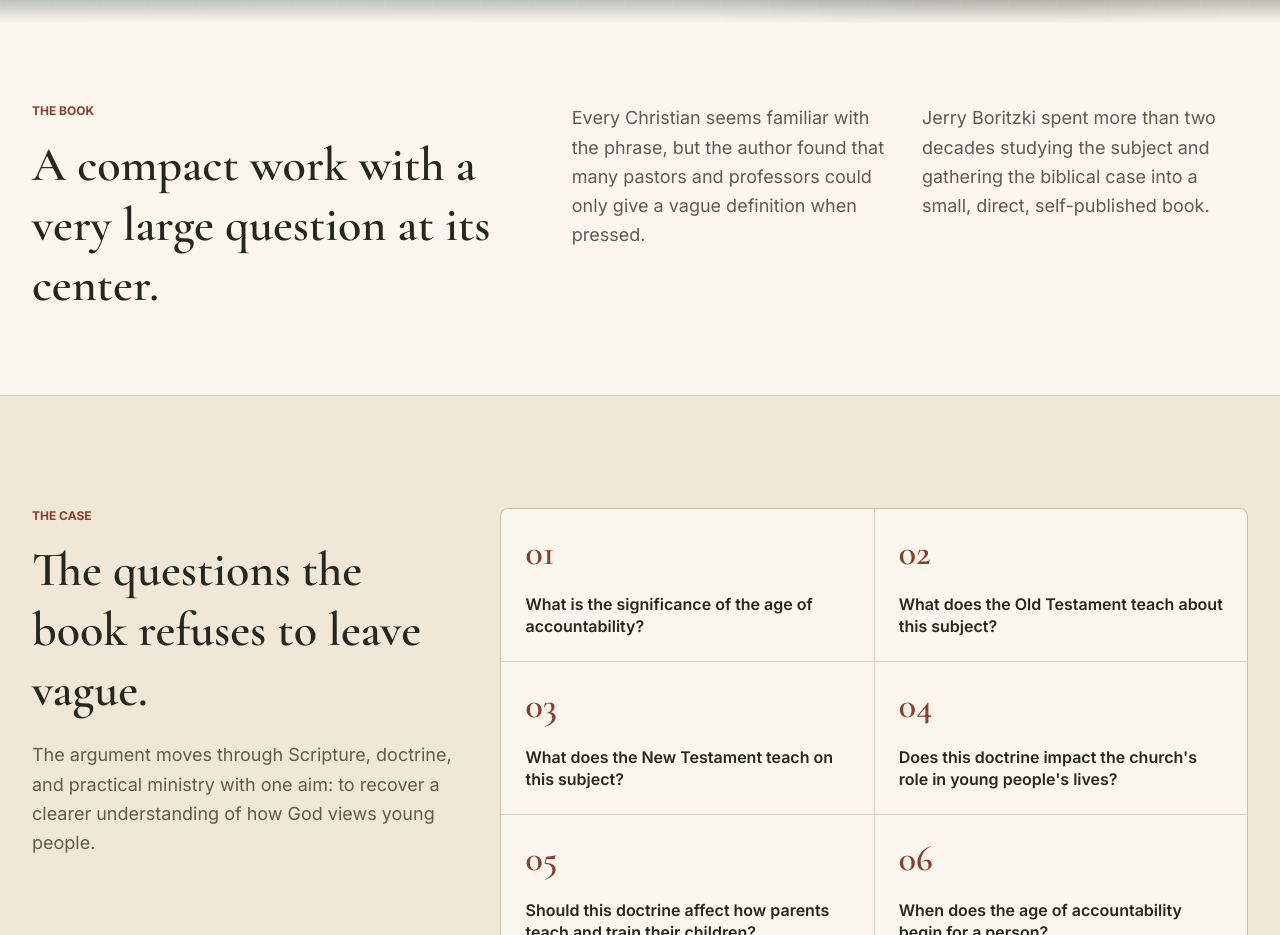
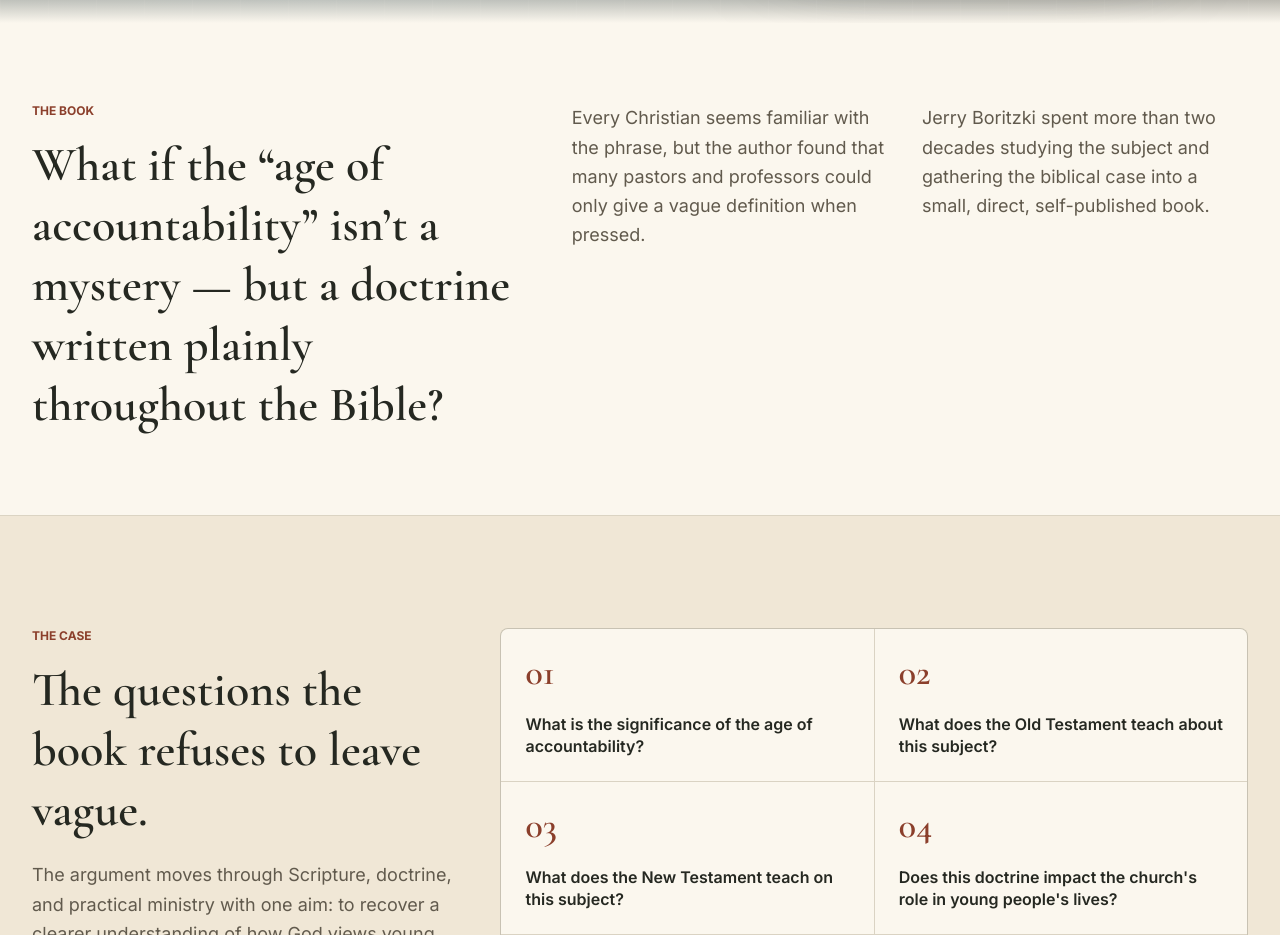
Before and after one commit to edesent/theageofaccountability, a Next.js app: page / in a window 1280 px wide. Shown: the part 820-1755 px from the top of the page. Built offline with nearby package versions, Linux system fonts and the light colour scheme; no server answers.

Commit message:
Update book section title to age-of-accountability question

```diff
--- a/src/app/page.tsx
+++ b/src/app/page.tsx
@@ -234,7 +234,9 @@ export default function Home() {
             <div className="min-w-0">
               <SectionLabel>The book</SectionLabel>
               <h2 className="mt-4 font-display text-4xl font-semibold leading-tight text-ink sm:text-5xl">
-                A compact work with a very large question at its center.
+                What if the &ldquo;age of accountability&rdquo; isn&rsquo;t a
+                mystery &mdash; but a doctrine written plainly throughout the
+                Bible?
               </h2>
             </div>
             <div className="grid min-w-0 gap-6 font-body text-lg leading-relaxed text-ink-soft sm:grid-cols-2">
```
